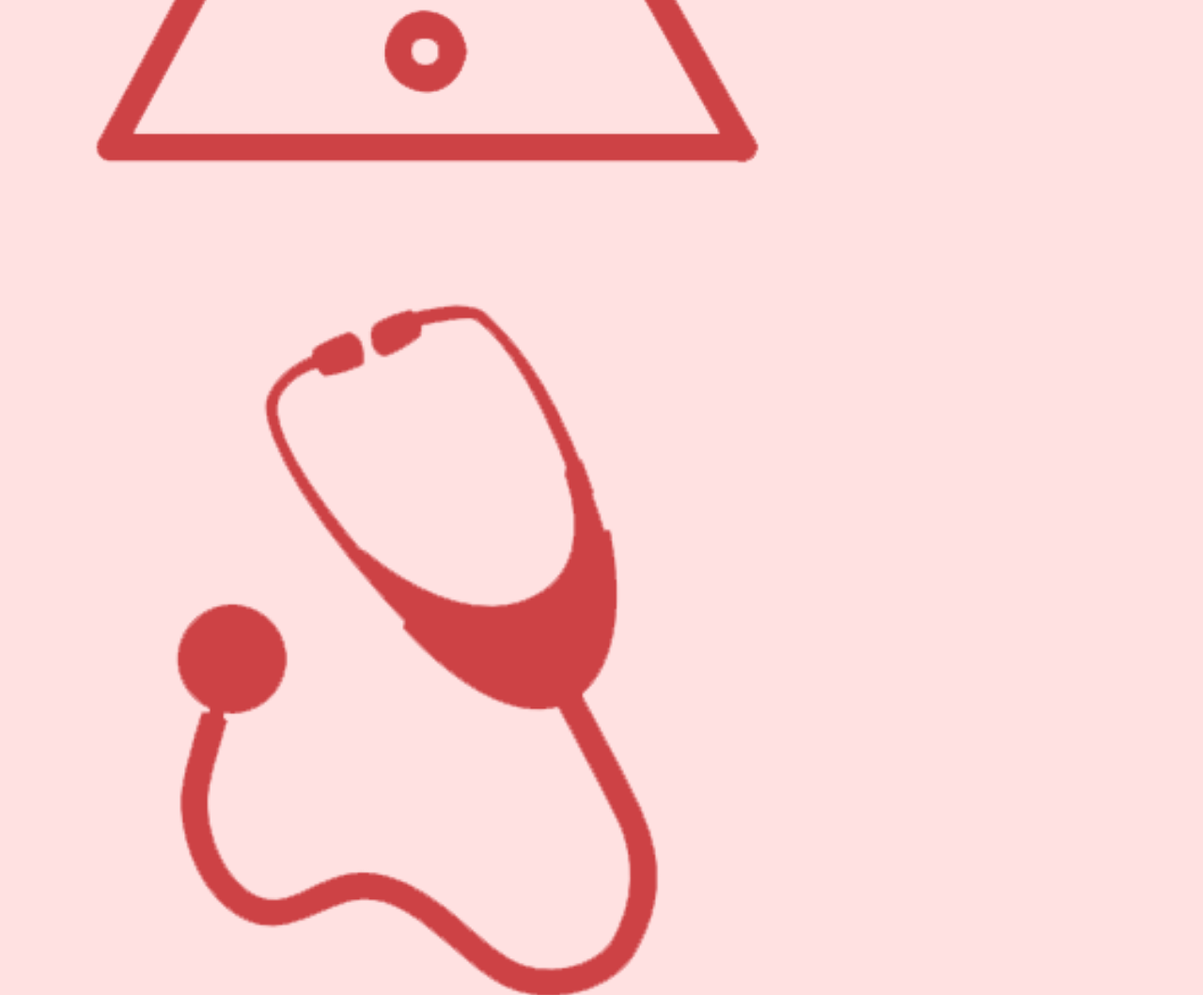
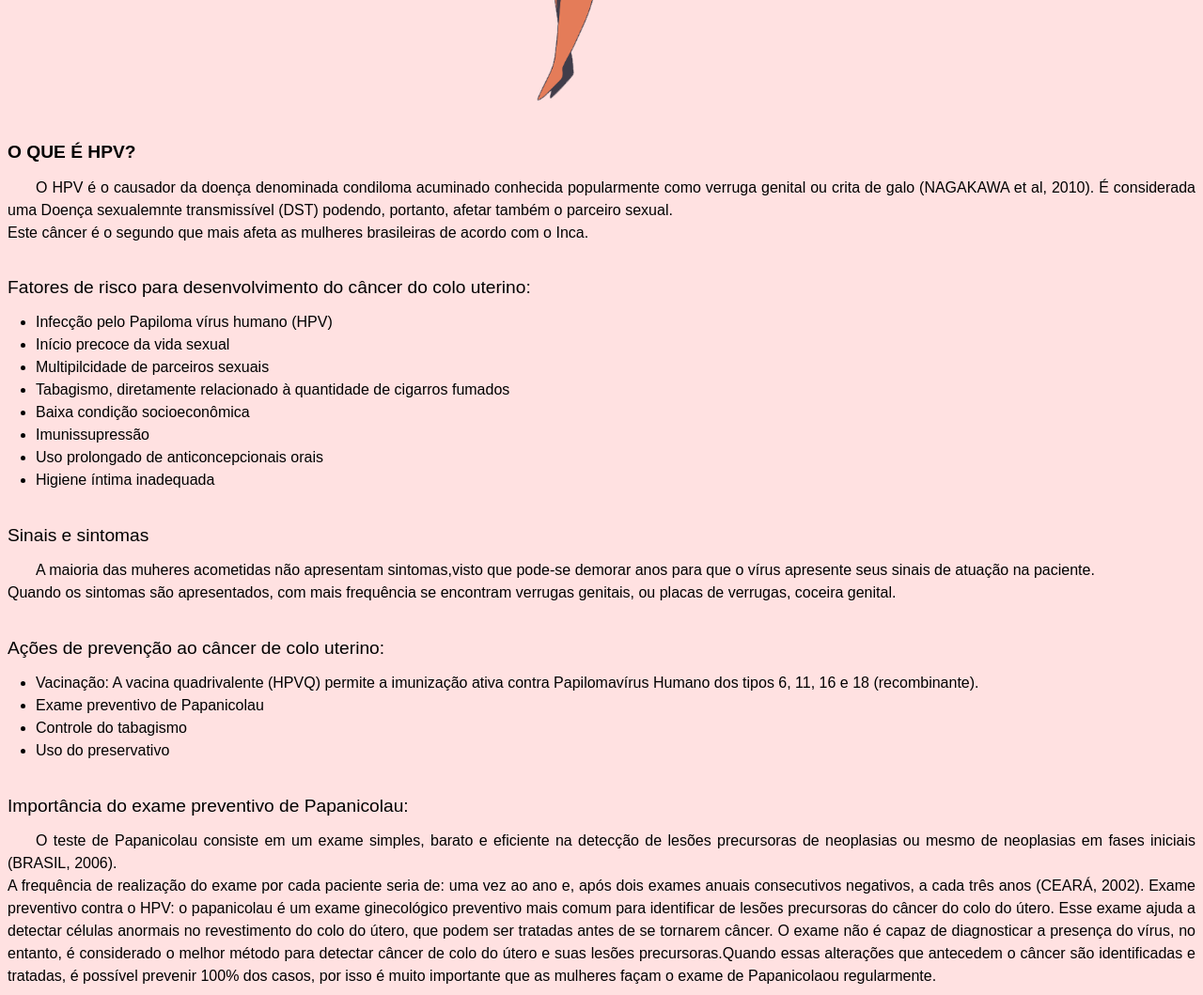
Before and after one commit to univas/hpv, a plain HTML site: page index.html in a window 1280 px wide. Shown: the part 2340-3399 px from the top of the page at 94% size. Drawn offline with Linux system fonts and the light colour scheme.

Commit message:
Imagens centralizadas

```diff
--- a/style.css
+++ b/style.css
@@ -12,10 +12,10 @@ main {
     /* position: relative; */
     display: flex;
     flex-direction:column;
-    align-content:center;
+    align-items:center;
     justify-content:space-around;
+    text-align: center;
 }
-
 .title {
     margin: 0.3rem 1rem 0.5rem 1rem;
     padding: 1rem 1rem;
@@ -147,7 +147,7 @@ header {
 ul.topico{
     list-style-type: disc;
     list-style-position: outside;
-    margin-left: 30px;
+    margin: 10px 0px 10px 30px;
 }
 ul.topico li{
     line-height: 1.5em;
@@ -155,6 +155,7 @@ ul.topico li{
 }
 .secao{
     padding: 10px 0 ;
+    text-align: justify;
 }
 .referencias{
     margin-top: 30px;
```
